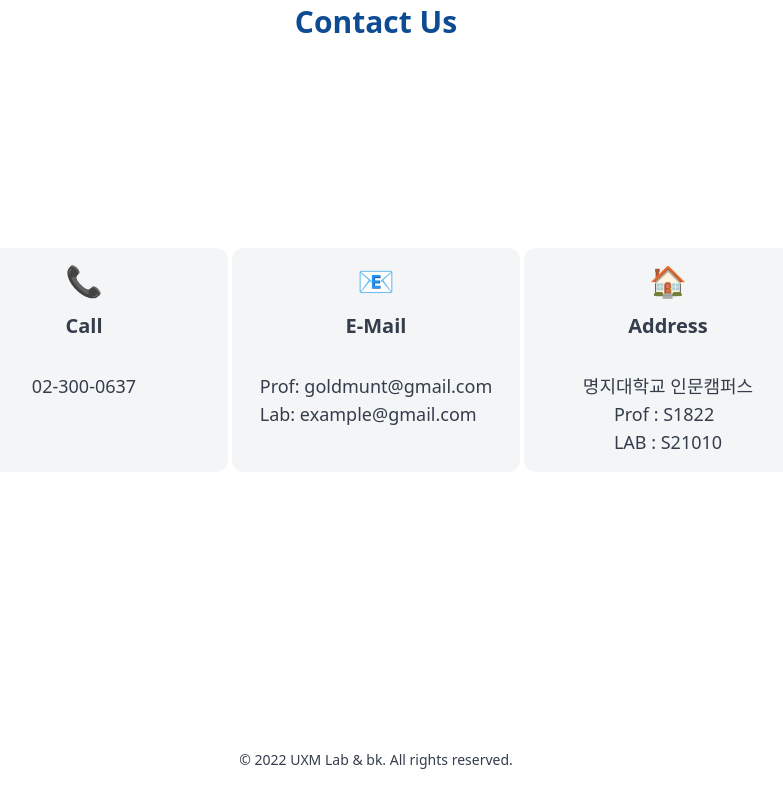
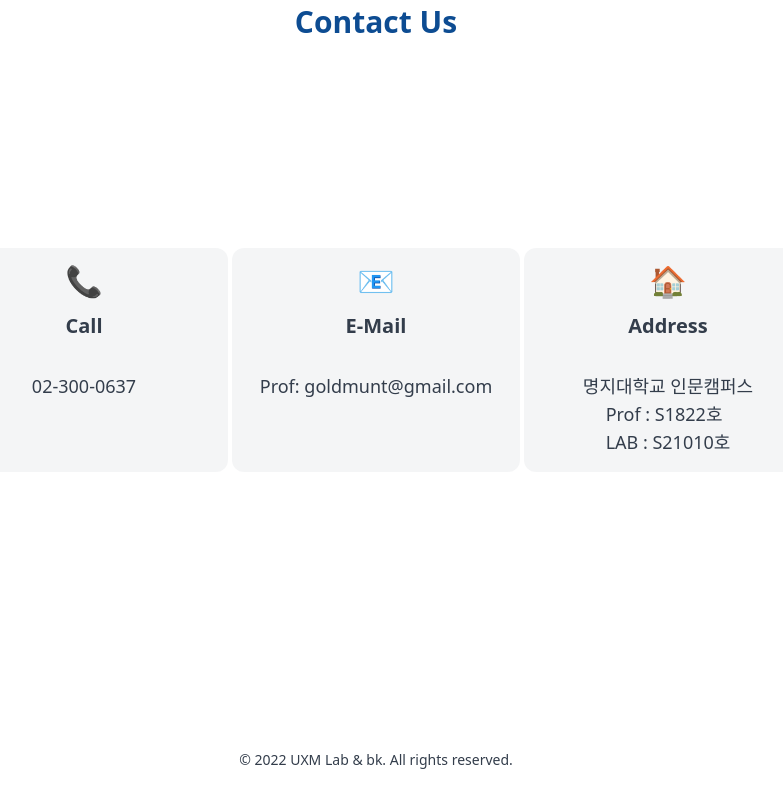
Before and after one commit to UXMUnderGraduate/UXM-Lab-FE, a Next.js app in the folder Next_v1/: page / in a window 1280 px wide. Shown: the part 1636-2436 px from the top of the page, without its empty margins (264-1047 px from the left). Built offline with nearby package versions, Linux system fonts and the light colour scheme.

Commit message:
refactor : 글자수정

```diff
--- a/Next_v1/src/components/home/ContactUs.tsx
+++ b/Next_v1/src/components/home/ContactUs.tsx
@@ -22,9 +22,9 @@ const ContactUs = () => {
               <a href="mailto:goldmunt@gmail.com" target="_blank" className="font-medium text-base lg:text-lg sm:text-base">
                 Prof: goldmunt@gmail.com
               </a>
-              <a href="mailto:example@gmail.com" target="_blank" className="font-medium text-base lg:text-lg sm:text-base">
+              {/* <a href="mailto:example@gmail.com" target="_blank" className="font-medium text-base lg:text-lg sm:text-base">
                 Lab: example@gmail.com
-              </a>
+              </a> */}
             </div>
           </div>
           <div className="card">
@@ -33,8 +33,8 @@ const ContactUs = () => {
             <br />
             <p className="font-medium text-base sm:text-lg">명지대학교 인문캠퍼스</p>
             <div className="flex flex-col ">
-              <p className="font-medium text-base sm:text-lg">Prof : S1822</p>
-              <p className="font-medium text-base sm:text-lg">LAB : S21010</p>
+              <p className="font-medium text-base sm:text-lg">Prof : S1822호</p>
+              <p className="font-medium text-base sm:text-lg">LAB : S21010호</p>
             </div>
           </div>
         </div>
```
